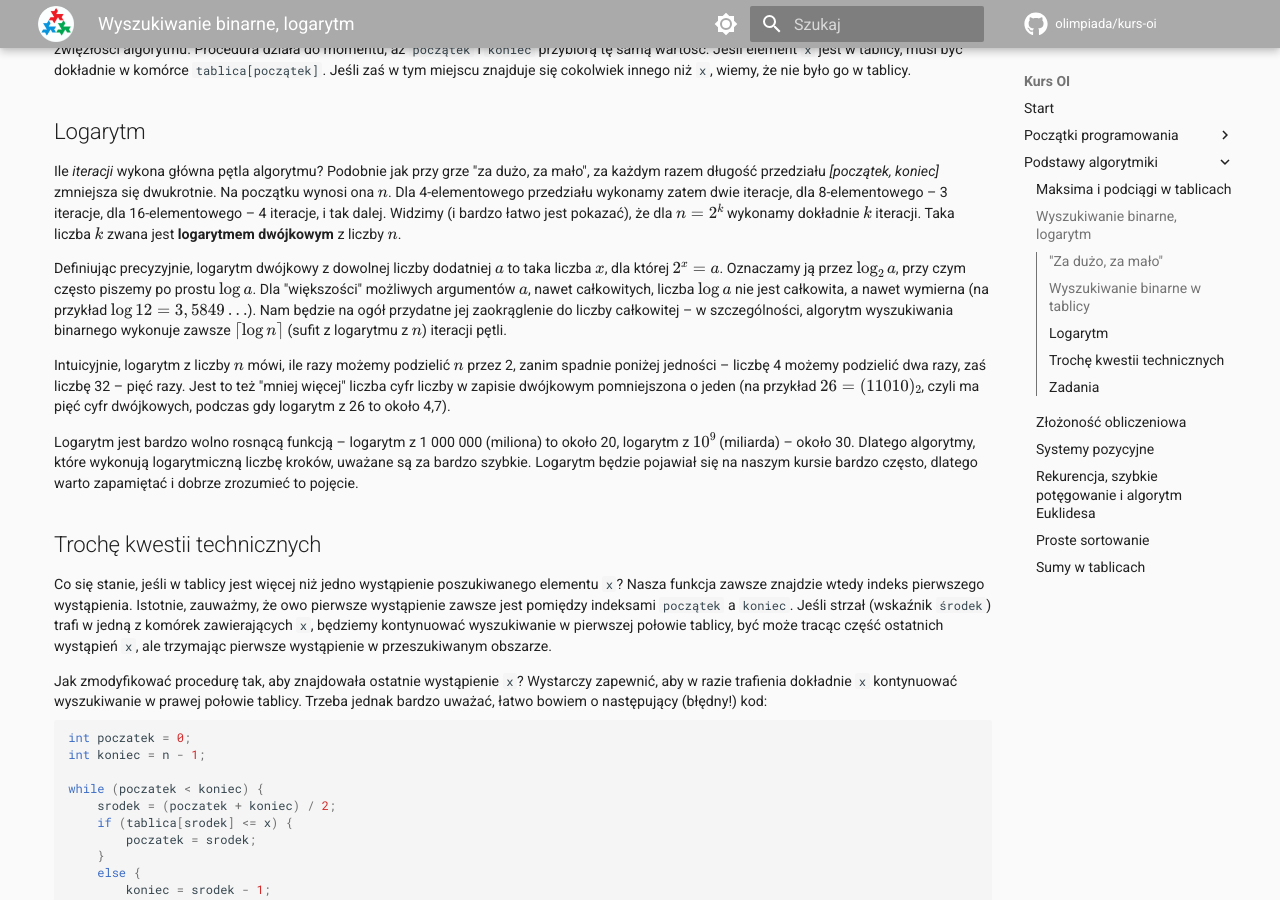
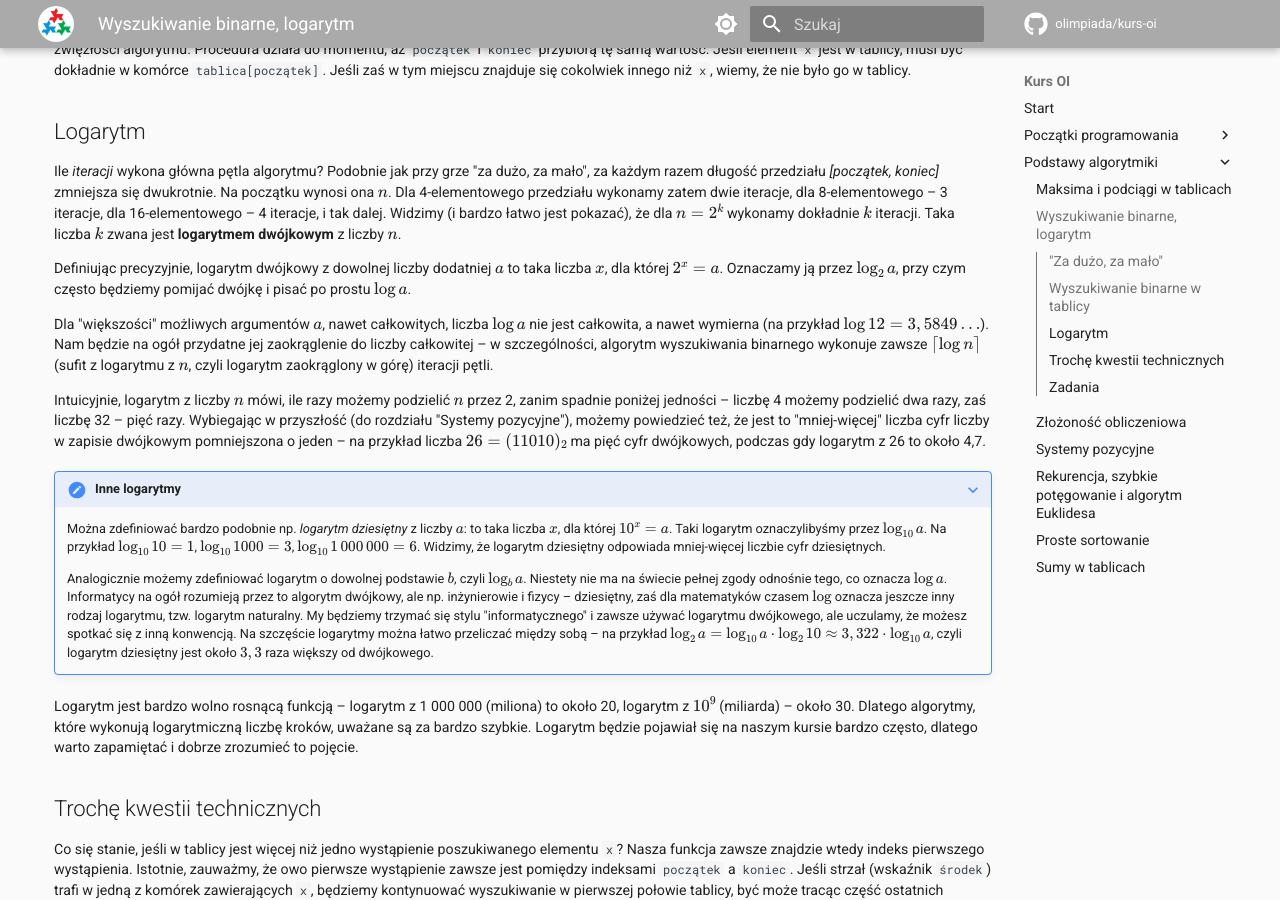
Before and after one commit to olimpiada/kurs-oi, an MkDocs documentation site: the page built from docs/B-proste-algorytmy/B2-wyszukiwanie-binarne.md, in a window 1280 px wide and 900 px high, scrolled down 2307 px. Built offline with MkDocs 1.6.1 and Material for MkDocs 9.7.7, drawn with Linux system fonts in a browser that asks for light colours; comment, search, counter and statistics services are not loaded.

Commit message:
Poprawki do części o logarytmie.

```diff
--- a/docs/B-proste-algorytmy/B2-wyszukiwanie-binarne.md
+++ b/docs/B-proste-algorytmy/B2-wyszukiwanie-binarne.md
@@ -101,23 +101,28 @@ Widzimy (i bardzo łatwo jest pokazać), że dla $n=2^k$ wykonamy dokładnie $k$
 Taka liczba $k$ zwana jest **logarytmem dwójkowym** z liczby $n$.
 
 Definiując precyzyjnie, logarytm dwójkowy z dowolnej liczby dodatniej $a$ to taka liczba $x$,
-dla której $2^x=a$. Oznaczamy ją przez $\log_2 a$, przy czym często piszemy po prostu $\log a$.
+dla której $2^x=a$. Oznaczamy ją przez $\log_2 a$, przy czym często będziemy pomijać dwójkę i pisać po prostu $\log a$.
+
 Dla "większości" możliwych argumentów $a$, nawet całkowitych, liczba $\log a$ nie jest całkowita,
 a nawet wymierna (na przykład $\log 12 = 3,5849\ldots$).
 Nam będzie na ogół przydatne jej zaokrąglenie do liczby całkowitej – w szczególności,
-algorytm wyszukiwania binarnego wykonuje zawsze
-$\lceil\log n \rceil$ (sufit z logarytmu z $n$) iteracji pętli.
+algorytm wyszukiwania binarnego wykonuje zawsze $\lceil\log n \rceil$ (sufit z logarytmu z $n$, czyli logarytm zaokrąglony w górę) iteracji pętli.
 
 Intuicyjnie, logarytm z liczby $n$ mówi, ile razy możemy podzielić $n$ przez 2,
 zanim spadnie poniżej jedności – liczbę 4 możemy podzielić dwa razy, zaś liczbę 32 – pięć razy.
-Jest to też "mniej więcej" liczba cyfr liczby w zapisie dwójkowym pomniejszona o jeden
-(na przykład $26 = (11010)_2$, czyli ma pięć cyfr dwójkowych, podczas gdy logarytm z 26 to około 4,7).
+Wybiegając w przyszłość (do rozdziału "Systemy pozycyjne"), możemy powiedzieć też, że jest to "mniej-więcej" liczba cyfr liczby w zapisie dwójkowym pomniejszona o jeden – na przykład liczba $26 = (11010)_2$ ma pięć cyfr dwójkowych, podczas gdy logarytm z 26 to około 4,7.
+
+???+ note "Inne logarytmy"
+
+	Można zdefiniować bardzo podobnie np. *logarytm dziesiętny* z liczby $a$: to taka liczba $x$, dla której $10^x = a$. Taki logarytm oznaczylibyśmy przez $\log_{10}{a}$. Na przykład $\log_{10}{10} = 1$, $\log_{10}{1000} = 3$, $\log_{10}{1\,000\,000} = 6$. Widzimy, że logarytm dziesiętny odpowiada mniej-więcej liczbie cyfr dziesiętnych.
+
+	Analogicznie możemy zdefiniować logarytm o dowolnej podstawie $b$, czyli $\log_b{a}$. Niestety nie ma na świecie pełnej zgody odnośnie tego, co oznacza $\log{a}$. Informatycy na ogół rozumieją przez to algorytm dwójkowy, ale np. inżynierowie i fizycy – dziesiętny, zaś dla matematyków czasem $\log$ oznacza jeszcze inny rodzaj logarytmu, tzw. logarytm naturalny. My będziemy trzymać się stylu "informatycznego" i zawsze używać logarytmu dwójkowego, ale uczulamy, że możesz spotkać się z inną konwencją. Na szczęście logarytmy można łatwo przeliczać między sobą – na przykład $\log_{2}{a} = \log_{10}{a} \cdot \log_2{10} \approx 3,322 \cdot \log_{10}{a}$, czyli logarytm dziesiętny jest około $3,3$ raza większy od dwójkowego.
+
 
 Logarytm jest bardzo wolno rosnącą funkcją – logarytm z 1 000 000 (miliona) to około 20,
 logarytm z $10^9$ (miliarda) – około 30.
 Dlatego algorytmy, które wykonują logarytmiczną liczbę kroków, uważane są za bardzo szybkie.
-Logarytm będzie pojawiał się na naszym kursie bardzo często,
-dlatego warto zapamiętać i dobrze zrozumieć to pojęcie.
+Logarytm będzie pojawiał się na naszym kursie bardzo często, dlatego warto zapamiętać i dobrze zrozumieć to pojęcie.
 
 ## Trochę kwestii technicznych
 
```
